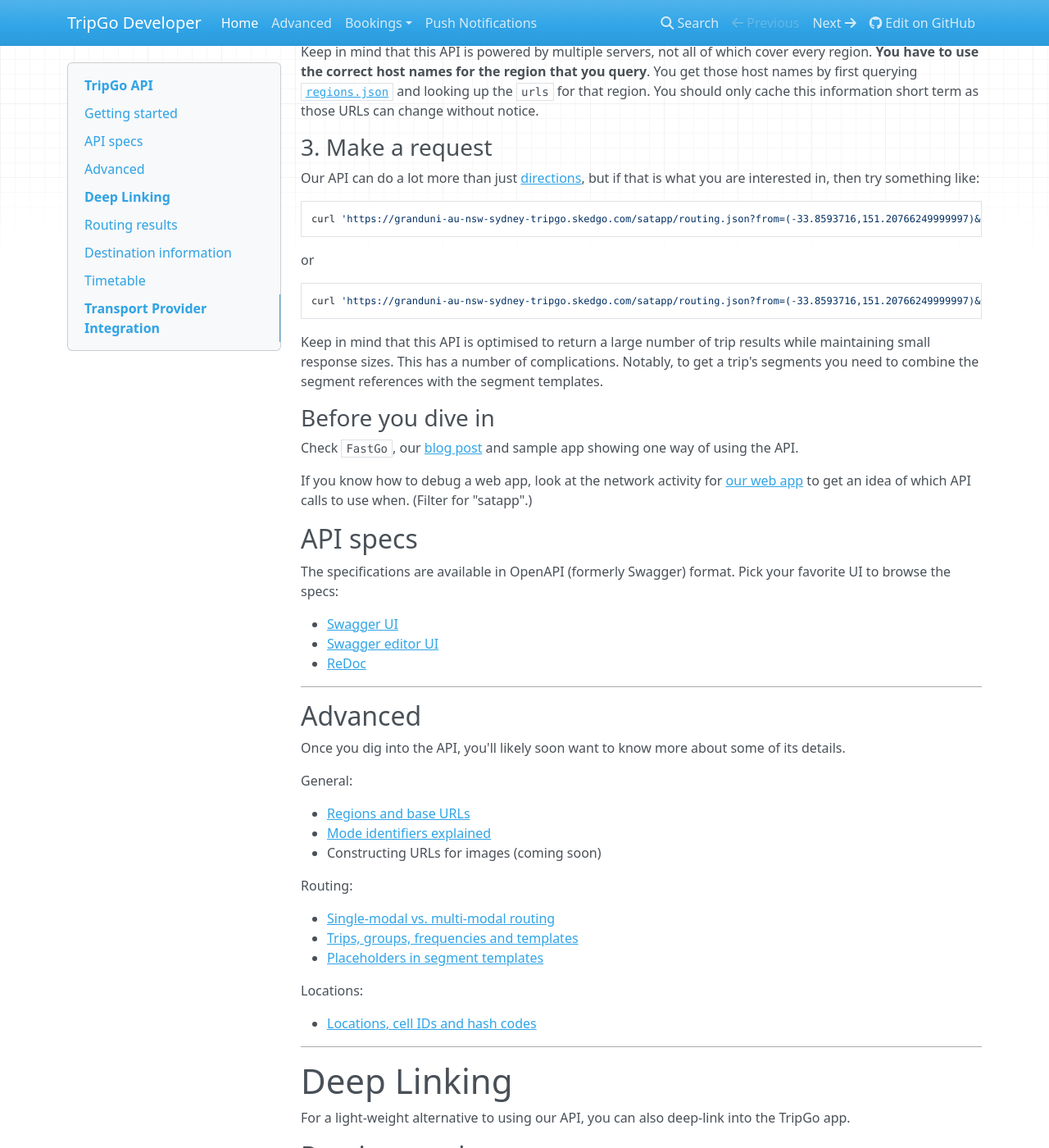
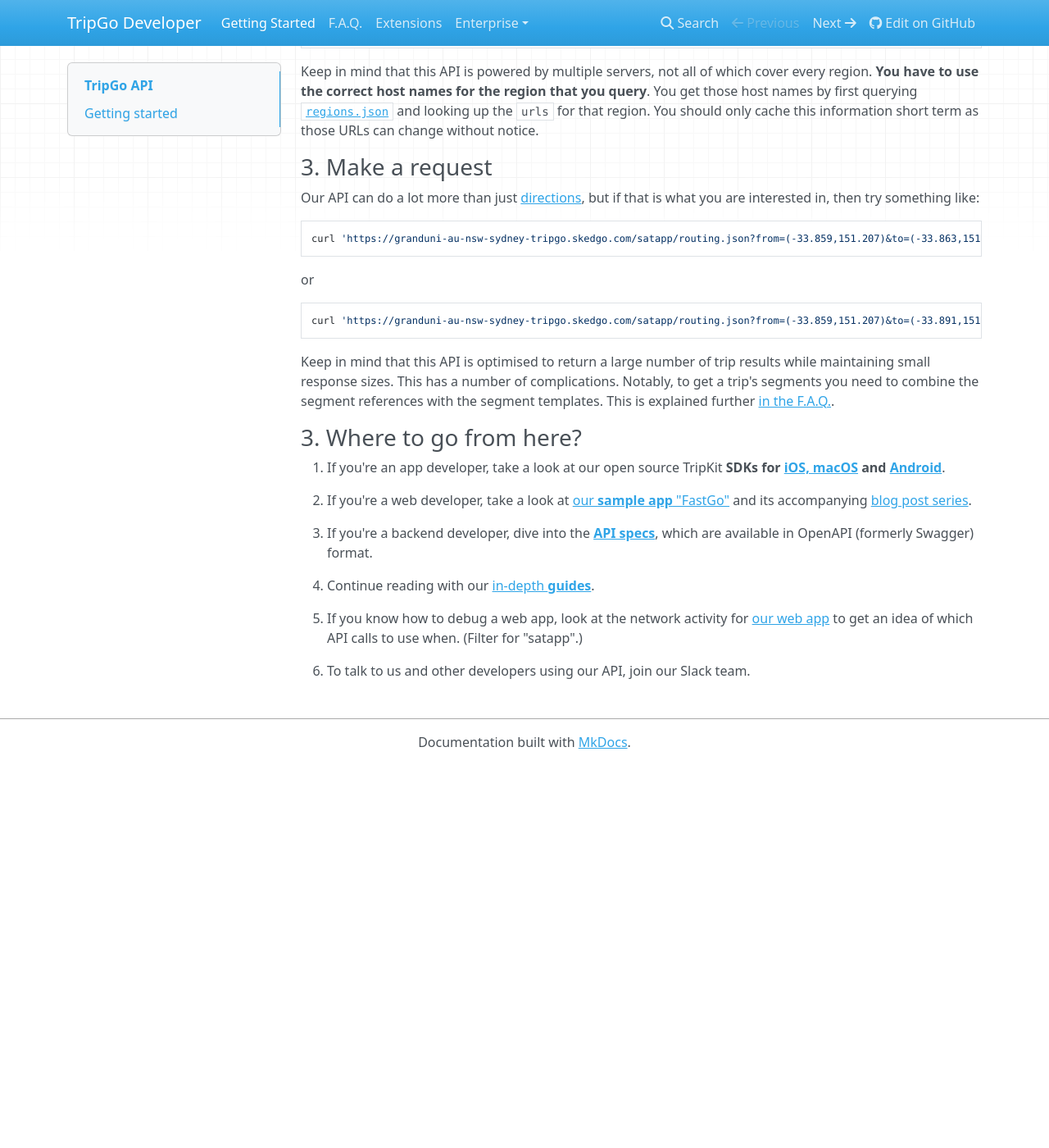
Before and after one commit to skedgo/tripgo-api, an MkDocs documentation site: the page built from docs/index.md, in a window 1280 px wide and 1400 px high, scrolled down 498 px. Shown: the whole window at 82% size. Built offline with MkDocs 1.6.1, drawn with Linux system fonts in a browser that asks for light colours; nearby versions of some CDN libraries; old or Windows-style settings are respelled for this version of MkDocs; after the commit the page ends 1431 px from its top, so only the background shows below that; some of the changed text lies outside the part shown.

Commit message:
New structure, shorter intro, how to add more modes

````diff
--- a/docs/index.md
+++ b/docs/index.md
@@ -8,9 +8,9 @@
 
 ### 1. Getting an API key
 
-[Get an API key](https://tripgo.3scale.net/signup?plan_ids[]=2357355863999).  For details about pricing and on limits of the free tier, see the [SkedGo website](https://skedgo.com/home/partnerships/tripgo-api/).
+[Get an API key](https://tripgo.3scale.net/signup?plan_ids[]=2357355863999). You can try it out for free for as long as you like, as you stay below a threshold of API calls - no credit card required. For limits on the free tier and pricing, see the [SkedGo website](https://skedgo.com/home/partnerships/tripgo-api/).
 
-Once you have an API key, make sure to send it along with every request as the `X-TripGo-Key` header.
+Once you have an API key, send it along with every request as the `X-TripGo-Key` header.
 
 ### 2. Getting the base URL
 
@@ -27,106 +27,27 @@
 Our API can do a lot more than just [directions](https://skedgo.github.io/tripgo-api/#tag/Routing%2Fpaths%2F~1routing.json%2Fget), but if that is what you are interested in, then try something like:
 
 ```
-curl 'https://granduni-au-nsw-sydney-tripgo.skedgo.com/satapp/routing.json?from=(-33.8593716,151.20766249999997)&to=(-33.86390160000001,151.20846840000002)&departAfter=1532799914&modes[]=wa_wal&v=11&locale=en' -H 'Accept: application/json' --compressed -H "X-TripGo-Key: $tripgoKey" -g
+curl 'https://granduni-au-nsw-sydney-tripgo.skedgo.com/satapp/routing.json?from=(-33.859,151.207)&to=(-33.863,151.208)&departAfter=1532799914&modes[]=wa_wal&v=11&locale=en' -H 'Accept: application/json' --compressed -H "X-TripGo-Key: $tripgoKey" -g
 ```
 
 or
 
 ```
-curl 'https://granduni-au-nsw-sydney-tripgo.skedgo.com/satapp/routing.json?from=(-33.8593716,151.20766249999997)&to=(-33.890940,151.209470)&modes[]=pt_pub&v=11&locale=en' -H 'Accept: application/json' --compressed -H "X-TripGo-Key: $tripgoKey" -g
+curl 'https://granduni-au-nsw-sydney-tripgo.skedgo.com/satapp/routing.json?from=(-33.859,151.207)&to=(-33.891,151.209)&modes[]=pt_pub&v=11&locale=en' -H 'Accept: application/json' --compressed -H "X-TripGo-Key: $tripgoKey" -g
 ```
 
-Keep in mind that this API is optimised to return a large number of trip results while maintaining small response sizes. This has a number of complications. Notably, to get a trip's segments you need to combine the segment references with the segment templates.
+Keep in mind that this API is optimised to return a large number of trip results while maintaining small response sizes. This has a number of complications. Notably, to get a trip's segments you need to combine the segment references with the segment templates. This is explained further [in the F.A.Q.](faq/#trips-groups-frequencies-and-templates).
 
-### Before you dive in
+### 3. Where to go from here?
 
-Check `FastGo`, our [blog post](https://skedgo.com/en/fastgo-tripgo-api-sample-app-using-react-native-part-1/) and sample app showing one way of using the API.
+1. If you're an app developer, take a look at our open source TripKit **SDKs for [iOS, macOS](https://github.com/skedgo/tripkit-ios) and [Android](https://github.com/skedgo/tripkit-android)**.
 
-If you know how to debug a web app, look at the network activity for [our web app](https://tripgo.com/) to get an idea of which API calls to use when.  (Filter for "satapp".)
+2. If you're a web developer, take a look at [our **sample app** "FastGo"](https://github.com/skedgo/fastgo-react-native) and its accompanying [blog post series](https://skedgo.com/en/fastgo-tripgo-api-sample-app-using-react-native-part-1/).
 
-## API specs
+3. If you're a backend developer, dive into the [**API specs**](https://skedgo.github.io/tripgo-api/), which are available in OpenAPI (formerly Swagger) format.
 
-The specifications are available in OpenAPI (formerly Swagger) format. Pick your favorite UI to browse the specs:
+4. Continue reading with our [in-depth **guides**](guides).
 
-- [Swagger UI](https://skedgo.github.io/tripgo-api/swagger/)
-- [Swagger editor UI](http://editor.swagger.io/#/?import=http://skedgo.github.io/tripgo-api/tripgo.swagger.yaml)
-- [ReDoc](https://skedgo.github.io/tripgo-api/)
+5. If you know how to debug a web app, look at the network activity for [our web app](https://tripgo.com/) to get an idea of which API calls to use when.  (Filter for "satapp".)
 
----
-
-## Advanced
-
-Once you dig into the API, you'll likely soon want to know more about some of its details.
-
-General:
-
-- [Regions and base URLs](advanced.md#regions-and-base-urls)
-- [Mode identifiers explained](advanced.md#mode-identifiers)
-- Constructing URLs for images (coming soon)
-
-Routing:
-
-- [Single-modal vs. multi-modal routing](advanced.md#single-modal-vs-multi-modal-routing)
-- [Trips, groups, frequencies and templates](advanced.md#trips-groups-frequencies-and-templates)
-- [Placeholders in segment templates](advanced.md#placeholders-in-segment-templates)
-
-Locations:
-
-- [Locations, cell IDs and hash codes](advanced.md#locations-cell-ids-and-hash-codes)
-
----
-
-# Deep Linking
-
-For a light-weight alternative to using our API, you can also deep-link into the TripGo app.
-
-## Routing results
-
-`$schema://$host/go?$parameters`
-
-Opens the routing results for the specified destination, and optionally the start and time:
-
-- `flat`, `flng`: Start coordinates. If not specified, the user's current location is used.
-- `tlat`, `tlng`: End coordinates. Required, unless `tname` is provided.
-- `tname`: Destination as a search string (supports [what3words](http://what3words.com)). Required, unless `tlat` and `tlng` are provided.
-- `type`: `0` for leaving ASAP, `1` for leaving after `time`, `2` for arriving by `time`. Required.
-- `time`: Query time in seconds since 1970. Required, unless `type` is set to `0`.
-
-Examples:
-
-- iOS: [tripgo:///go?tname=dragon.letter.spoke](tripgo:///go?tname=dragon.letter.spoke)
-- Web: [http://tripgo.me/go?tname=dragon.letter.spoke](http://tripgo.me/go?tname=dragon.letter.spoke)
-
-## Destination information
-
-`$schema://$host/meet?$parameters`
-
-Opens the search screen with the destination and arrival time filled in.
-
-- `lat`, `lng`: Coordinate where to meet. Required, unless `name` is provided.
-- `name`: Destination as a search string (supports [what3words](http://what3words.com)). Required, unless `lat` and `lng` are provided.
-- `time`: Arrival time in seconds since 1970. Required.
-
-Examples:
-
-- iOS: [tripgo:///meet?lat=-33.94501&lng=151.25807&at=1385535734](tripgo:///meet?lat=-33.94501&lng=151.25807&at=1385535734)
-- Web: [http://tripgo.me/meet?lat=-33.94501&lng=151.25807&at=1385535734](http://tripgo.me/meet?lat=-33.94501&lng=151.25807&at=1385535734)
-
-
-## Timetable
-
-`$schema://$host/stop/$region/$stopCode`
-
-Opens the departures timetable for a given stop. `$region` and `$stop` use region codes and stop codes as defined in our API.
-
-Examples:
-
-- iOS: [tripgo:///stop/AU_NSW_Sydney/2035143](tripgo:///stop/AU_NSW_Sydney/2035143)
-- Web: [http://tripgo.me/stop/AU_NSW_Sydney/2035143](http://tripgo.me/stop/AU_NSW_Sydney/2035143)
-
-
----
-
-# Transport Provider Integration
-
-For integrating new transport services into the TripGo app, as well as the TripGo API, please have a look at our [Transport Providers website](https://skedgo.com/home/partnerships/transport-providers/) and get in touch with our team.
+6. To talk to us and other developers using our API, join our Slack team.
--- a/mkdocs.yml
+++ b/mkdocs.yml
@@ -1,12 +1,16 @@
 site_name: TripGo Developer
 site_author: SkedGo Pty Ltd
 pages:
-- Home: index.md
-- Advanced: advanced.md
-- Bookings:
-  - Overview: bookings/overview.md
-  - Android SDK: bookings/android.md
-  - iOS SDK: bookings/ios.md
-- Push Notifications: push.md
+- Getting Started: index.md
+# - Specs: https://skedgo.github.io/tripgo-api/
+- F.A.Q.: faq.md
+# - Guides:
+#   - SDKs: guides/sdks.md
+- Extensions: extensions.md
+- Enterprise:
+  - Push Notifications: enterprise/push.md
+  - Bookings (API): enterprise/bookings-api.md
+  - Bookings (iOS): enterprise/bookings-ios.md
 repo_url: https://github.com/skedgo/tripgo-api
 # theme: readthedocs
+google_analytics: ['UA-33335816-3', 'developer.tripgo.com']
````
Also changed, not shown: docs/bookings/android.md (deleted, +0 -32 lines), docs/extensions.md (added, +74 -0 lines), docs/faq.md (renamed from docs/advanced.md, +18 -3 lines), docs/guides/deep-links.md (added, +47 -0 lines), docs/enterprise/bookings-api.md (renamed from docs/bookings/overview.md), docs/enterprise/bookings-ios.md (renamed from docs/bookings/ios.md), docs/enterprise/push.md (renamed from docs/push.md), docs/guides/sdks.md (added).
